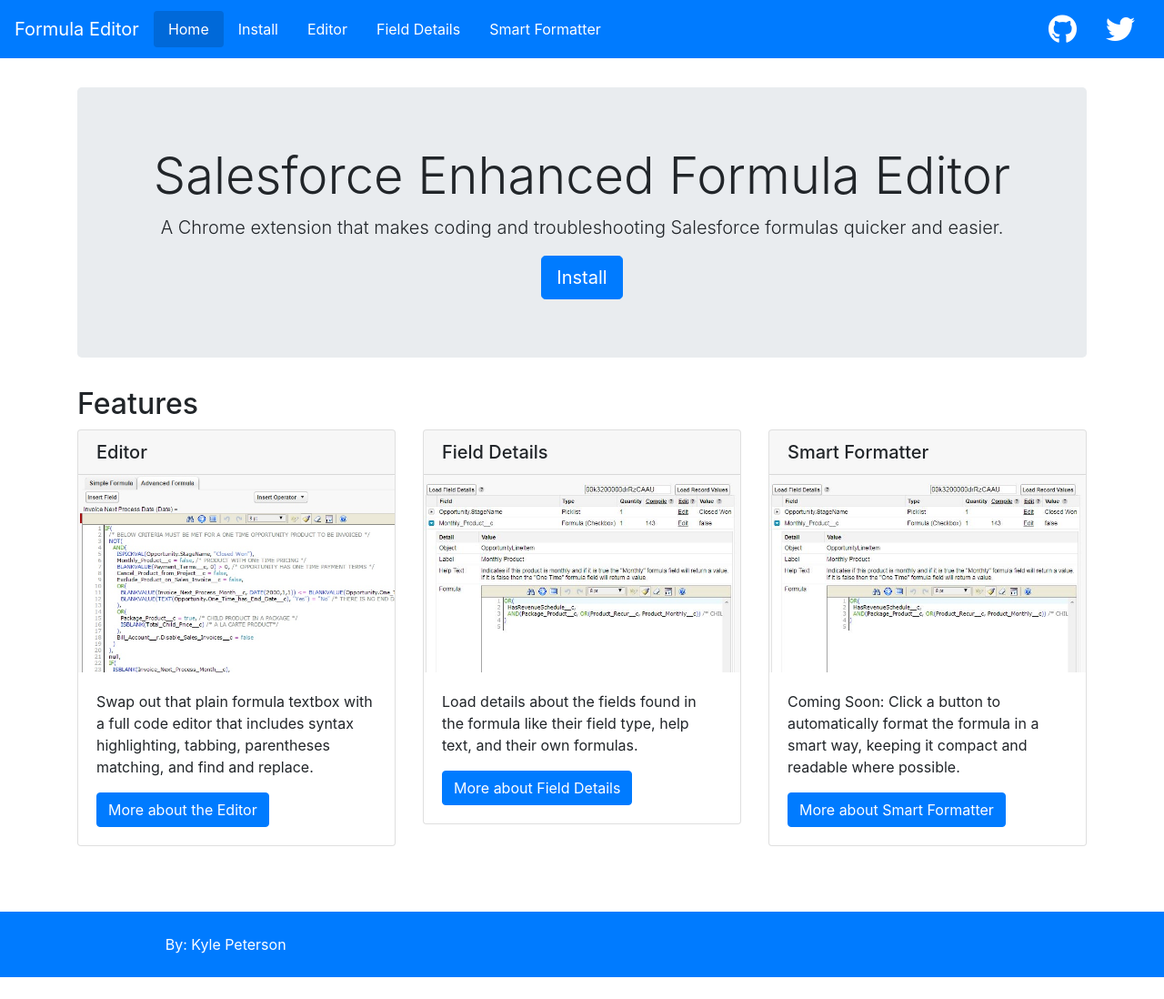
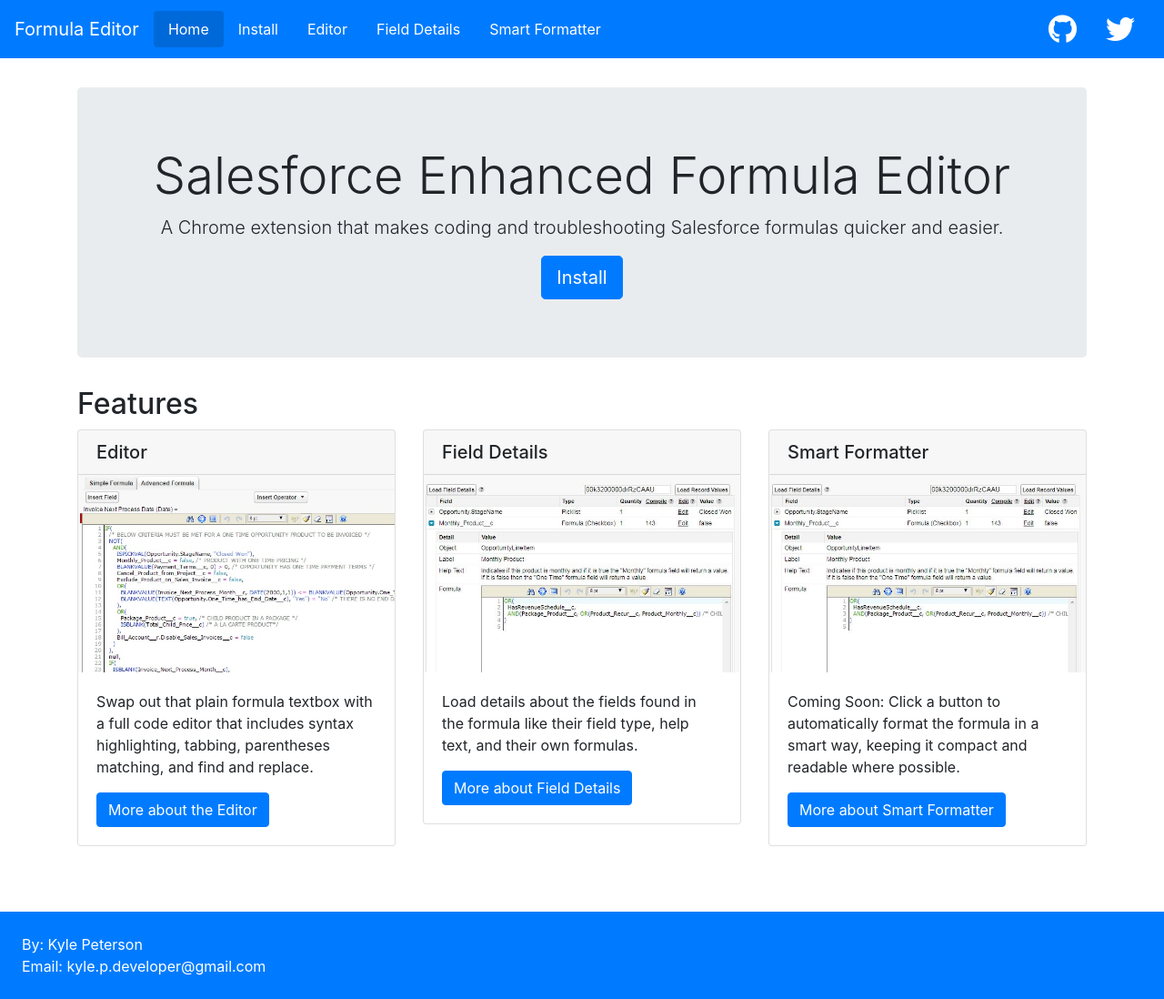
Before and after one commit to kpeterson85/Salesforce-Enhanced-Formula-Editor-Chrome-Extension, a Jekyll site: the page built from index.html, in a window 1280 px wide and 1098 px high. Shown: the whole window at 91% size. Built offline with Jekyll 4.4.1, drawn with Linux system fonts in a browser that asks for light colours; nearby versions of some CDN libraries.

Commit message:
Added email

```diff
--- a/_layouts/default.html
+++ b/_layouts/default.html
@@ -50,14 +50,9 @@
 
 			<footer class="container-fluid bg-primary text-white p-4 mt-5">
         <div class="row justify-content-center">
-          <div class="col-3">
-            By: Kyle Peterson
-          </div>
-          <div class="col-3">
-
-          </div>
-          <div class="col-3">
-
+          <div class="col">
+            By: Kyle Peterson<br>
+            Email: kyle.p.developer@gmail.com
           </div>
         </div>
 			</footer>
```
